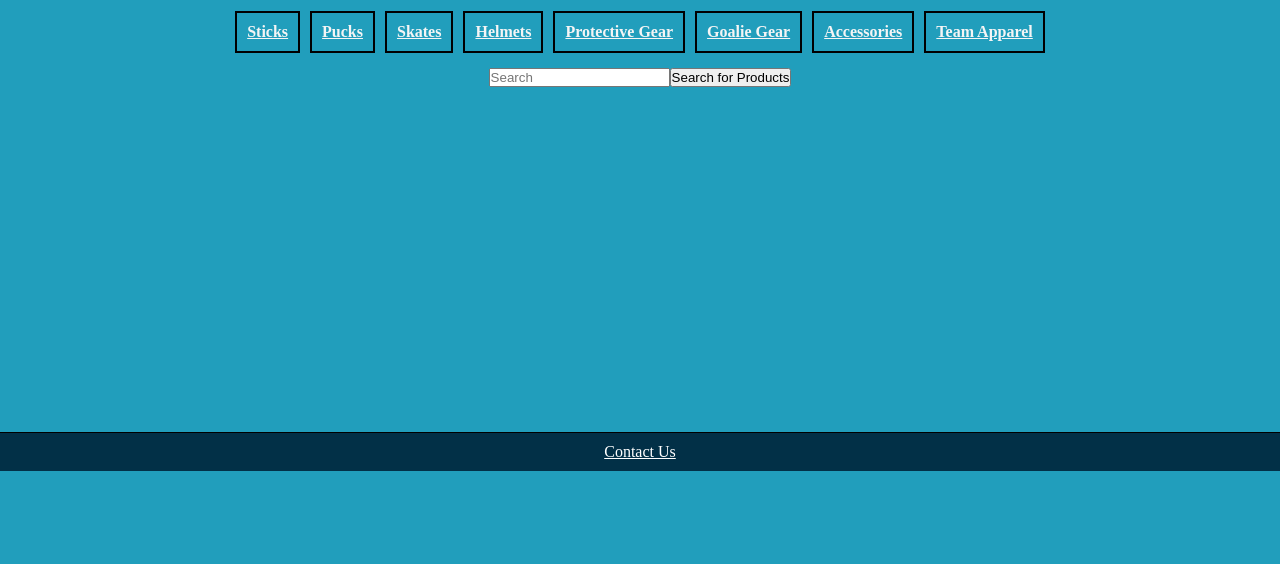
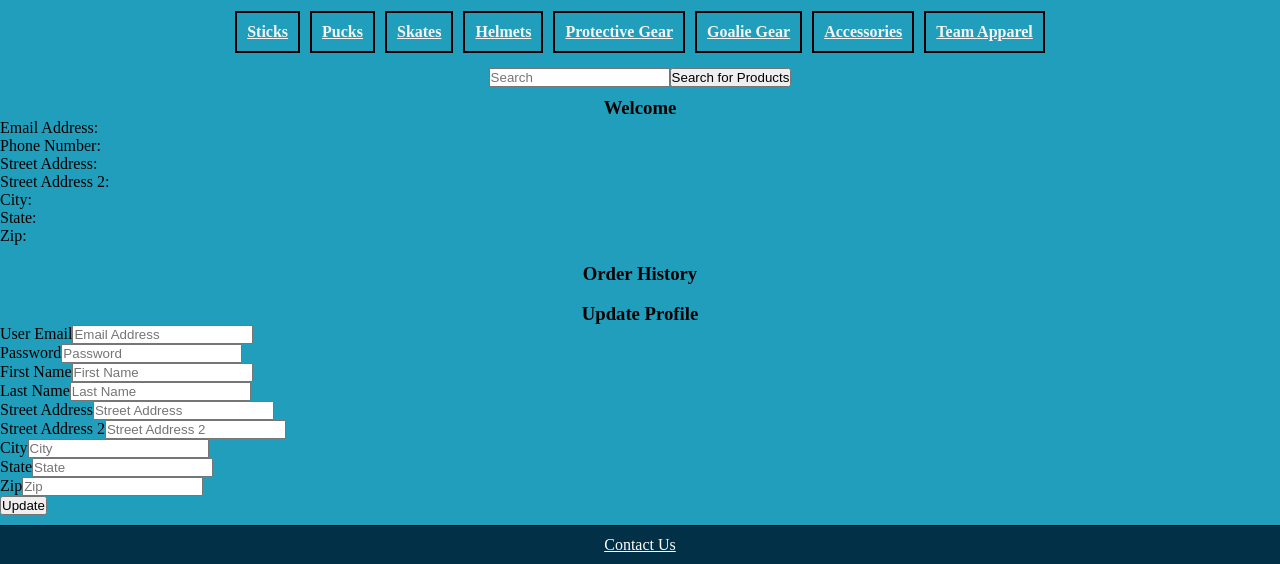
Before and after one commit to 2211-team8-capstone/Ice-Factory-Outfitters, a React app: page /Profile in a window 1280 px wide. Shown: the part 329-893 px from the top of the page. Before the commit the page ends 800 px from the top, so only its background shows below. Built offline with nearby package versions, Linux system fonts and the light colour scheme; no server answers.

Commit message:
Profile Page In-Progress

```diff
--- a/src/components/App.js
+++ b/src/components/App.js
@@ -11,6 +11,7 @@ import NavBar from "./NavBar";
 import Footer from "./Footer";
 import ContactUs from "./ContactUs"
 import Product from "./Product";
+import Profile from "./Profile";
 import "../style/App.css";
 import Sticks from "../products/Sticks";
 import Skates from "../products/Skates";
@@ -52,28 +53,28 @@ const App = () => {
           </Route>
           <Route
             path="/sticks"
-            element={<Sticks products={products} setSelectedProduct={setSelectedProduct} selectedProduct={selectedProduct}/>}
+            element={<Sticks products={products} setSelectedProduct={setSelectedProduct} selectedProduct={selectedProduct} />}
           ></Route>
           <Route
             path="/pucks"
-            element={<Pucks products={products} setSelectedProduct={setSelectedProduct} selectedProduct={selectedProduct}/>}>
+            element={<Pucks products={products} setSelectedProduct={setSelectedProduct} selectedProduct={selectedProduct} />}>
           </Route>
           <Route
             path="/skates"
-            element={<Skates products={products} setSelectedProduct={setSelectedProduct} selectedProduct={selectedProduct}/>}>
+            element={<Skates products={products} setSelectedProduct={setSelectedProduct} selectedProduct={selectedProduct} />}>
           </Route>
 
           <Route
             path="/helmets"
-            element={<Helmets products={products} setSelectedProduct={setSelectedProduct} selectedProduct={selectedProduct}/>}>
+            element={<Helmets products={products} setSelectedProduct={setSelectedProduct} selectedProduct={selectedProduct} />}>
           </Route>
           <Route
             path="/protectiveGear"
-            element={<ProtectiveGear products={products} setSelectedProduct={setSelectedProduct} selectedProduct={selectedProduct}/>}>
+            element={<ProtectiveGear products={products} setSelectedProduct={setSelectedProduct} selectedProduct={selectedProduct} />}>
           </Route>
           <Route
             path="/goalieGear"
-            element={<GoalieGear products={products} setSelectedProduct={setSelectedProduct} selectedProduct={selectedProduct}/>}>
+            element={<GoalieGear products={products} setSelectedProduct={setSelectedProduct} selectedProduct={selectedProduct} />}>
           </Route>
           <Route
             path="/accessories"
@@ -88,6 +89,10 @@ const App = () => {
             element={<LoginRegister setToken={setToken} />}
           ></Route>
           <Route
+            path="/Profile"
+            element={<Profile setToken={setToken} />}
+          ></Route>
+          <Route
             path="/ContactUs"
             element={<ContactUs />}>
           </Route>
--- /dev/null
+++ b/src/components/Profile.js
@@ -0,0 +1,220 @@
+import React, { useState, useEffect } from "react";
+import { Link, useNavigate } from "react-router-dom";
+import { loginUser, registerUser } from "../api";
+import "../style/Profile.css";
+
+const Profile = (props) => {
+    const [email, setEmail] = useState("");
+    const [emailTwo, setEmailTwo] = useState("");
+    const [password, setPassword] = useState("");
+    const [passwordTwo, setPasswordTwo] = useState("");
+
+    const [nameFirst, setNameFirst] = useState("");
+    const [nameLast, setNameLast] = useState("");
+    const [addressStreet, setaddressStreet] = useState("");
+    const [addressStreet2, setaddressStreet2] = useState("");
+    const [addressCity, setaddressCity] = useState("");
+    const [addressState, setaddressState] = useState("");
+    const [addressZip, setaddressZip] = useState("");
+
+
+    const [stateError, setStateError] = useState("");
+    // const [token, setToken] = useState("");
+    const navigate = useNavigate();
+
+    console.log("TTTTTTTTTTTTTTTTTTT", emailTwo, props);
+    return (
+        <>
+            <div className="user-profile">
+                <h3 className="title">Welcome <span class="display-player playerX"></span></h3>
+                <div>Email Address: </div>
+                <div>Phone Number: </div>
+                <div>Street Address: </div>
+                <div>Street Address 2: </div>
+                <div>City: </div>
+                <div>State: </div>
+                <div>Zip: </div>
+
+            </div>
+
+            <br></br>
+
+            <div className="order-history">
+                <h3 className="title">Order History</h3>
+
+            </div>
+
+            <br></br>
+
+            <div className="update-profile">
+                {/* <div className="login">
+                    <h3>Existing Customers Login</h3>
+                    <form
+                        className="login-form"
+                        onSubmit={async (e) => {
+                            if (!email || !password) {
+                                e.preventDefault();
+                                const errorMessage = "Please enter a valid Email and Password";
+                                setStateError(errorMessage);
+                            } else {
+                                try {
+                                    e.preventDefault();
+                                    localStorage.setItem("email", email);
+                                    const token = await loginUser(email, password);
+                                    localStorage.setItem("token", token);
+                                    props.setToken(token);
+
+                                } catch (error) {
+                                    console.error(error);
+                                }
+                            }
+                        }}
+                    >
+                        <label htmlFor="email">Existing User Email</label>
+                        <input
+                            value={email}
+                            type="text"
+                            placeholder="Email Address"
+                            minLength={3}
+                            onChange={(e) => setEmail(e.target.value)}
+                        ></input>
+                        <label htmlFor="password">Password</label>
+                        <input
+                            value={password}
+                            type="password"
+                            placeholder="Password"
+                            minLength={3}
+                            onChange={(e) => setPassword(e.target.value)}
+                        ></input>
+                        <button type="Submit">Sign In</button>
+                        {stateError ? <h3>{stateError}</h3> : ""}
+                    </form>
+                </div> */}
+
+                <div className="update">
+                    <h3 className="title">Update Profile</h3>
+                    <form
+                        className="update-form"
+                        onSubmit={async (e) => {
+                            if (!emailTwo || !passwordTwo) {
+                                e.preventDefault();
+                                const errorMessage = "Please enter a valid Email and Password";
+                                setStateError(errorMessage);
+                            } else {
+                                try {
+                                    e.preventDefault();
+
+                                    localStorage.setItem("email", emailTwo);
+                                    const token = await registerUser(emailTwo, passwordTwo);
+
+                                    props.setToken(token);
+                                    localStorage.setItem("token", token);
+
+                                } catch (error) {
+                                    console.error(error);
+                                }
+                            }
+                        }}
+                    >
+                        <div>
+                            <label htmlFor="emailTwo">User Email</label>
+                            <input
+                                value={emailTwo}
+                                type="text"
+                                placeholder="Email Address"
+                                minLength={3}
+                                onChange={(e) => setEmailTwo(e.target.value)}
+                            ></input>
+                        </div>
+                        <div>
+                            <label htmlFor="passwordTwo">Password</label>
+                            <input
+                                value={passwordTwo}
+                                type="password"
+                                placeholder="Password"
+                                minLength={3}
+                                onChange={(e) => setPasswordTwo(e.target.value)}
+                            ></input>
+                        </div>
+                        <div>
+                            <label htmlFor="nameFirst">First Name</label>
+                            <input
+                                value={nameFirst}
+                                type="first-name"
+                                placeholder="First Name"
+                                minLength={2}
+                                onChange={(e) => setNameFirst(e.target.value)}
+                            ></input>
+                        </div>
+                        <div>
+                            <label htmlFor="nameLast">Last Name</label>
+                            <input
+                                value={nameLast}
+                                type="last-name"
+                                placeholder="Last Name"
+                                minLength={2}
+                                onChange={(e) => setNameLast(e.target.value)}
+                            ></input>
+                        </div>
+                        <div>
+                            <label htmlFor="addressStreet">Street Address</label>
+                            <input
+                                value={addressStreet}
+                                type="address-street"
+                                placeholder="Street Address"
+                                minLength={3}
+                                onChange={(e) => setAddressStreet(e.target.value)}
+                            ></input>
+                        </div>
+                        <div>
+                            <label htmlFor="addressStreet2">Street Address 2</label>
+                            <input
+                                value={addressStreet2}
+                                type="address-street-2"
+                                placeholder="Street Address 2"
+                                minLength={3}
+                                onChange={(e) => setAddressStreet2(e.target.value)}
+                            ></input>
+                        </div>
+                        <div>
+                            <label htmlFor="addressCity">City</label>
+                            <input
+                                value={addressCity}
+                                type="address-city"
+                                placeholder="City"
+                                minLength={3}
+                                onChange={(e) => setAddressCity(e.target.value)}
+                            ></input>
+                        </div>
+                        <div>
+                            <label htmlFor="addressState">State</label>
+                            <input
+                                value={addressState}
+                                type="address-state"
+                                placeholder="State"
+                                minLength={3}
+                                onChange={(e) => setAddressState(e.target.value)}
+                            ></input>
+                        </div>
+                        <div>
+                            <label htmlFor="addressZip">Zip</label>
+                            <input
+                                value={addressZip}
+                                type="address-zip"
+                                placeholder="Zip"
+                                minLength={3}
+                                onChange={(e) => setAddressZip(e.target.value)}
+                            ></input>
+                        </div>
+                        <div>
+                            <button type="Update">Update</button>
+                        </div>
+                        {stateError ? <h3>{stateError}</h3> : ""}
+                    </form>
+                </div>
+            </div>
+        </>
+    );
+};
+
+export default Profile;
--- a/src/style/Footer.css
+++ b/src/style/Footer.css
@@ -13,7 +13,6 @@
     margin-top: 10px;
     padding-top: 10px;
     padding-bottom: 10px;
-    position: fixed;
     bottom: 0;
     width: 100%;
 }
```
Also changed, not shown: src/components/Header.js (+14 -6 lines), src/style/Profile.css (+18 -0 lines), public/favicon.ico (renamed from favicon.ico), 1 other file.
